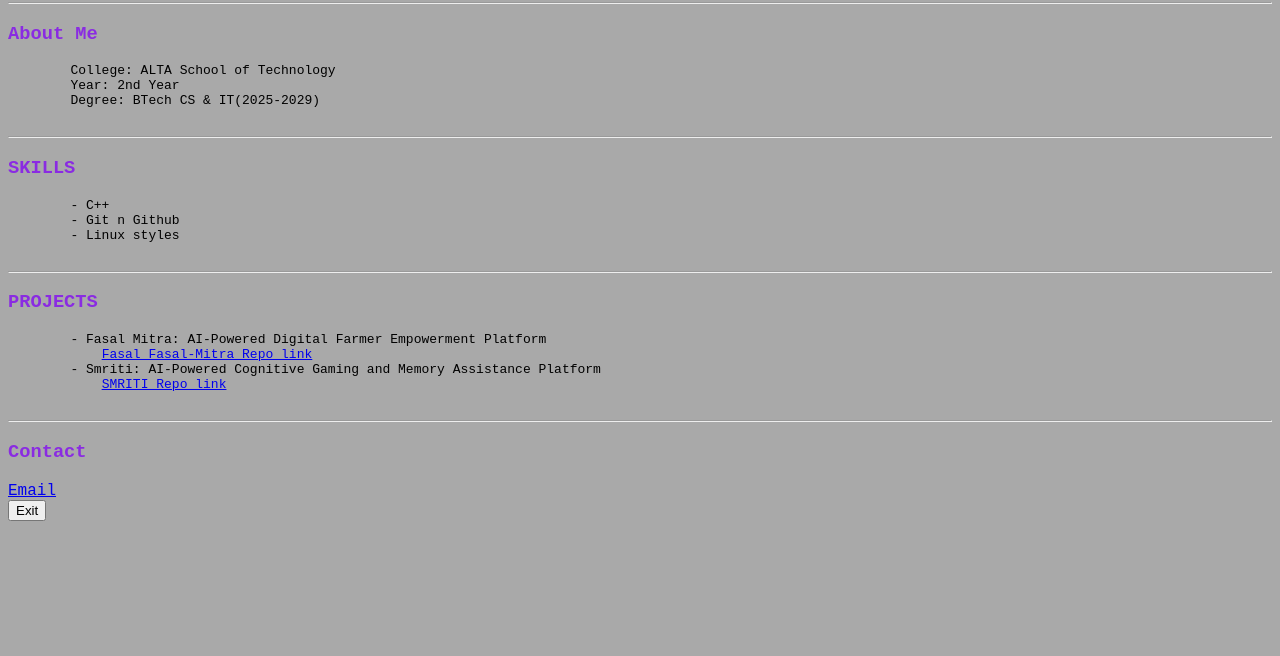
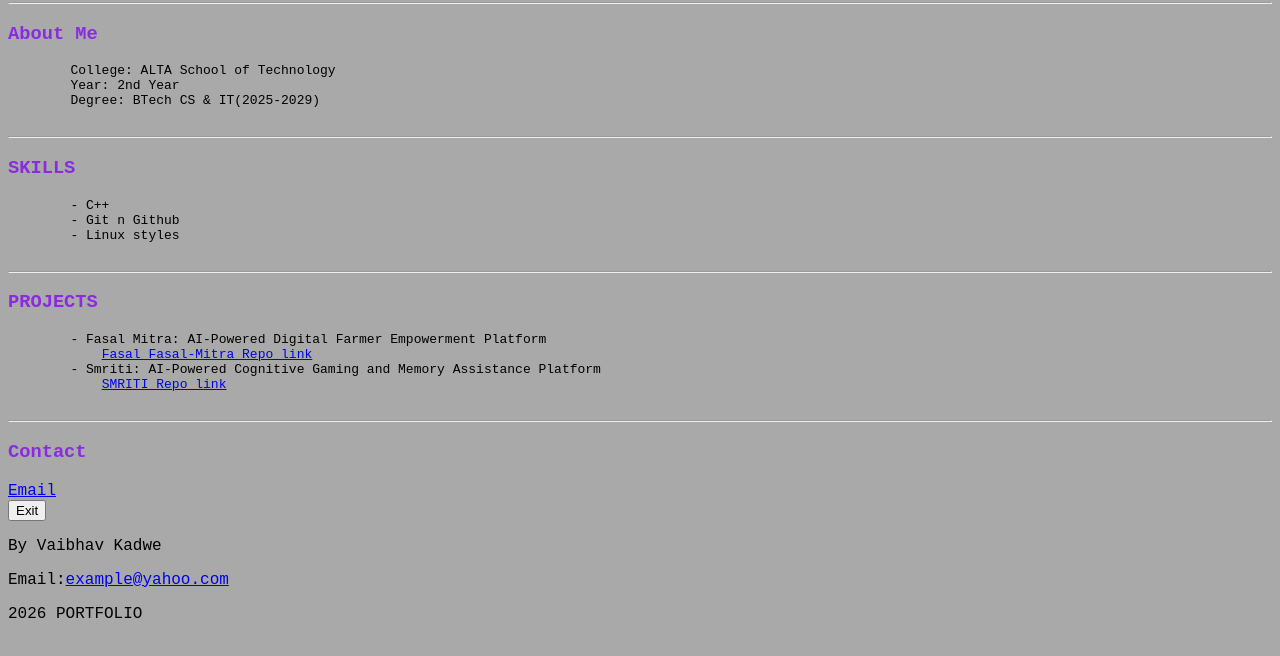
Before and after one commit to vaibhavkadwe/GitHub-practical-test, a plain HTML site: page index.html in a window 1280 px wide. Shown: the part 104-760 px from the top of the page. Drawn offline with Linux system fonts and the light colour scheme.

Commit message:
added footer to portfolio

```diff
--- a/index.html
+++ b/index.html
@@ -43,5 +43,11 @@
     <br>
     <button onclick="Message()">Exit</button>
     <script src="script.js"></script>
+
+    <footer>
+        <p>By Vaibhav Kadwe</p>
+        <p>Email:<a href="mailto:example@yahoo.com">example@yahoo.com</a></p>
+        <p>2026 PORTFOLIO</p>
+    </footer>
 </body>
 </html>
```
